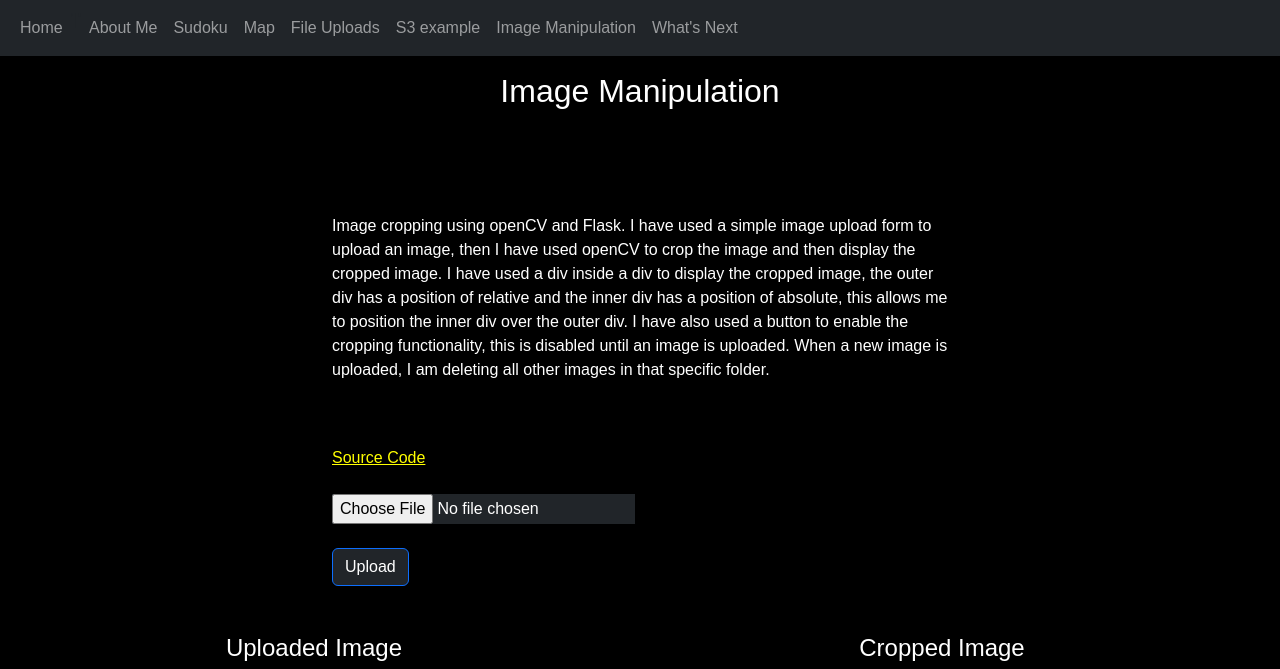
After one commit to WayneBruton/flaskPersonal, a Flask app: page /imagemanipulation in a window 1280 px wide. The commit adds this page. Shown: the top 669 px of the page. Run offline with Flask 3, Linux system fonts and the light colour scheme; parts of the project's set-up code (start-up, migrations or seed data) failed here and were passed over; some libraries are stand-ins or nearby versions.

Commit message:
2023/08/27A

```diff
--- a/website/__init__.py
+++ b/website/__init__.py
@@ -20,6 +20,7 @@ def create_app():
     app.config["SECRET_KEY"] = SECRET_KEY
     app.config["SESSION_COOKIE_SAMESITE"] = "Lax"
     app.config["SQLALCHEMY_DATABASE_URI"] = f"sqlite:///{DB_NAME}"
+    app.config['UPLOAD_FOLDER'] = 'uploads'
     db.init_app(app)
 
     # app.static_url_path = '/static'
--- a/website/static/index.css
+++ b/website/static/index.css
@@ -195,3 +195,22 @@ transform: translateY(3px);
 
   }
 }
+
+.image-container {
+  position: relative;
+  width: 100%; /* Set the width of your image container */
+
+  overflow: hidden;
+}
+
+.overlay {
+    position: absolute;
+    border: 2px dashed red;
+    width: 150px;
+    height: 150px;
+    top: 50px;
+    left: 50px;
+    pointer-events: auto;
+    z-index: 100;
+    cursor: move;
+}
--- a/website/static/index.js
+++ b/website/static/index.js
@@ -1,4 +1,7 @@
 //console.log("Hello World!");
+window.addEventListener('DOMContentLoaded', (event) => {
+  // Your JavaScript code here
+
 function btnClick(button) {
 //	console.log("Button clicked!");
 //	let classes = button.classList;
@@ -510,7 +513,7 @@ if (window.location.href.indexOf("sudoku.html") > -1) {
 	checkValues();
 }
 
-//if (window.location.href.indexOf("uploads.html") > -1 || window.location.href.indexOf("s3example.html") > -1) {
+if (window.location.href.indexOf("uploads") > -1 || window.location.href.indexOf("s3example") > -1) {
     const fileInput = document.getElementById('fileInput');
     const submitButton = document.getElementById('submitButton');
 
@@ -523,4 +526,98 @@ if (window.location.href.indexOf("sudoku.html") > -1) {
             submitButton.disabled = true;
         }
     });
-//    }
+    }
+
+
+if (window.location.href.indexOf("imagemanipulation") > -1) {
+console.log('hello');
+const overlay = document.getElementById('overlay');
+const image = document.querySelector('.image-container img');
+console.log(image.src);
+let imageName = image.src;
+let leftI, topI;
+let startX, startY, offsetX, offsetY;
+let dragging = false;
+
+image.onload = () => {
+            const width = image.naturalWidth;
+            const height = image.naturalHeight;
+
+            console.log(`Image dimensions: ${width} x ${height}`);
+        };
+
+overlay.addEventListener('mousedown', (e) => {
+    startX = e.clientX;
+    startY = e.clientY;
+    offsetX = overlay.offsetLeft;
+    offsetY = overlay.offsetTop;
+    dragging = true;
+});
+
+document.addEventListener('mousemove', (e) => {
+    if (!dragging) return;
+
+    const containerRect = image.getBoundingClientRect();
+
+    const maxX = containerRect.width - overlay.offsetWidth;
+    const maxY = containerRect.height - overlay.offsetHeight;
+
+    const deltaX = e.clientX - startX;
+    const deltaY = e.clientY - startY;
+
+    const newLeft = Math.min(Math.max(offsetX + deltaX, 0), maxX);
+    const newTop = Math.min(Math.max(offsetY + deltaY, 0), maxY);
+
+    overlay.style.left = newLeft + 'px';
+    overlay.style.top = newTop + 'px';
+//    console.log(newLeft, newTop);
+});
+
+document.addEventListener('mouseup', () => {
+	leftI = parseInt(overlay.style.left);
+     topI = parseInt(overlay.style.top);
+     console.log(leftI, topI);
+    dragging = false;
+
+    document.getElementById('sendButton').disabled = false;
+
+});
+
+document.getElementById('sendButton').addEventListener('click', () => {
+    if (leftI !== undefined && topI !== undefined) {
+        const data = {
+            imageName: imageName,
+            newLeft: leftI,
+            newTop: topI
+        };
+
+        // Send the data to your Flask server
+        fetch('/send-data-to-server', {
+            method: 'POST',
+            headers: {
+                'Content-Type': 'application/json'
+            },
+            body: JSON.stringify(data)
+        })
+        .then(response => response.json())
+        .then(data => {
+            console.log(data.success);
+            if (data.success) {
+                // Refresh the page if data.success is true
+//                location.reload();
+				window.location.href = window.location.href;
+//				console.log(data);
+            }
+            // Handle response from the server if needed
+        })
+        .catch(error => {
+            console.log(JSON.parse(error));
+            // Handle error if needed
+        });
+    }
+});
+
+}
+
+
+});
--- a/website/templates/base.html
+++ b/website/templates/base.html
@@ -27,6 +27,7 @@
 				<a class="nav-item nav-link" id="map" href="/map">Map</a>
 				<a class="nav-item nav-link" id="uploads" href="/uploads">File Uploads</a>
 				<a class="nav-item nav-link" id="s3example" href="/s3example">S3 example</a>
+				<a class="nav-item nav-link" id="imagemanipulation" href="/imagemanipulation">Image Manipulation</a>
 				<a class="nav-item nav-link" id="nextup" href="/nextup">What's Next</a>
 
 
--- /dev/null
+++ b/website/templates/image_manipulation.html
@@ -0,0 +1,64 @@
+{% extends "base.html" %}
+
+{% block title %}Image Manipulation{% endblock %}
+
+{% block content %}
+<br><br><br>
+<h2 class="text-center" style="color: white;">Image Manipulation</h2>
+
+
+<br><br>
+
+<br><br>
+<div class="row">
+	<div class="col-md-3"></div>
+	<div class="col-md-6">
+		<p style="color: white;">Image cropping using openCV and Flask. I have used a simple image upload form to upload
+			an
+			image, then I have used openCV to crop the image and then display the cropped image. I have used a div
+			inside a
+			div to display the cropped image, the outer div has a position of relative and the inner div has a position
+			of
+			absolute, this allows me to position the inner div over the outer div. I have also used a button to enable
+			the
+			cropping functionality, this is disabled until an image is uploaded. When a new image is uploaded, I am
+			deleting all other images in that specific folder.
+		</p>
+		<br><br>
+		<a href="https://github.com/WayneBruton/flaskPersonal/" target="_blank"
+		   style="color: white; text-decoration: underline; color: yellow;">Source Code</a>
+		<br><br>
+		<form method="POST" enctype="multipart/form-data">
+			<input class="text-bg-dark" type="file" name="image" id="image" accept=" .png, .jpg, .jpeg"><br><br>
+			<button type="submit" class="btn btn-primary text-bg-dark" id="submit">Upload</button>
+		</form>
+
+		<br><br>
+
+	</div>
+	<div class="col-md-3"></div>
+	<div class="row">
+		<div class="col-md-6">
+			<h4 class="text-center" style="color: white">Uploaded Image</h4>
+			<div class="image-container">
+				<img src="{{ uploaded_image }}" alt="Uploaded Image" style="width: 500px;">
+				<div id="overlay" class="overlay"></div>
+			</div>
+			<br><br>
+			<div style="display: flex; justify-content: center;">
+				<button id="sendButton" class="btn btn-primary text-bg-dark" id="crop" disabled>Crop</button>
+			</div>
+		</div>
+
+		<div class="col-md-6">
+			<h4 class="text-center" style="color: white">Cropped Image</h4>
+			<img src="{{ cropped_image }}" alt="Cropped Image" style="width: 500px;">
+		</div>
+
+	</div>
+</div>
+
+<br><br>
+
+
+{% endblock %}
--- a/website/templates/s3example.html
+++ b/website/templates/s3example.html
@@ -1,6 +1,6 @@
 {% extends "base.html" %}
 
-{% block title %}About{% endblock %}
+{% block title %}S3Upload{% endblock %}
 
 {% block content %}
 <div class="container-fluid" style="margin-top: 45px;">
--- a/website/templates/uploads.html
+++ b/website/templates/uploads.html
@@ -1,6 +1,6 @@
 {% extends "base.html" %}
 
-{% block title %}About{% endblock %}
+{% block title %}Uploads{% endblock %}
 
 {% block content %}
 <div class="container-fluid" style="margin-top: 45px;">
--- a/website/views.py
+++ b/website/views.py
@@ -1,8 +1,8 @@
 import os
-
+import cv2
 import folium
-from flask import (Blueprint, render_template, request, jsonify, render_template_string, send_from_directory, url_for,
-                   redirect, send_file, flash)
+from flask import (Blueprint, render_template, request, jsonify, render_template_string, url_for,
+                   redirect, send_file, flash, send_from_directory)
 from werkzeug.utils import secure_filename
 from datetime import datetime
 from . import db
@@ -16,12 +16,11 @@ load_dotenv()
 
 views = Blueprint("views", __name__)
 
-ALLOWED_EXTENSIONS = set(['png', 'jpg', 'jpeg', 'pdf'])
+ALLOWED_EXTENSIONS = {'png', 'jpg', 'jpeg', 'pdf'}
 
 bucket_name = "eccentrictoadperfectstaffbucket"
 
 
-# https://eccentrictoadperfectstaffbucket.s3.eu-west-2.amazonaws.com/
 def allowed_file(filename):
     return '.' in filename and filename.rsplit('.', 1)[1].lower() in ALLOWED_EXTENSIONS
 
@@ -106,72 +105,68 @@ def map():
     script = m.get_root().script.render()
 
     return render_template_string('''
-    <!DOCTYPE html>
-    <html>
-    <head>
-        <meta charset="utf-8" />
-        <title>Folium</title>
-
-
-	    <link rel="icon" href="{{ url_for('static', filename='favicon-32x32.png') }}" type="image/png">
-	    <link rel="icon" href="{{ url_for('static', filename='favicon-16x16.png') }}" type="image/png">
-	    <script type="text/javascript" src="{{ url_for('static', filename='index.js') }}"></script>
-        {{ header|safe }}
-        <link href="https://cdn.jsdelivr.net/npm/bootstrap@5.3.1/dist/css/bootstrap.min.css" rel="stylesheet"
-	      integrity="sha384-4bw+/aepP/YC94hEpVNVgiZdgIC5+VKNBQNGCHeKRQN+PtmoHDEXuppvnDJzQIu9" crossorigin="anonymous">
-	      <link rel="stylesheet" type="text/css" href="{{ url_for('static', filename='index.css') }}">
-    </head>
-
-    <body class="body">
-        <nav class="navbar navbar-expand-lg navbar-dark bg-dark fixed-top navMap">
-	        <div class="container-fluid">
-		        <button class="navbar-toggler" type="button" data-bs-toggle="collapse" data-bs-target="#navbar">
-			        <span class="navbar-toggler-icon"></span>
-		        </button>
-		        <div class="collapse navbar-collapse" id="navbar">
-			        <div class="navbar-nav">
-                        <a class="nav-item nav-link mapA" id="home" href="/">Home</a>
-                        <a class="nav-item nav-link mapA" id="index" href="/index">About Me</a>
-                        <a class="nav-item nav-link mapA" id="sudoku" href="/sudoku">Sudoku</a>
-                        <a class="nav-item nav-link mapA" id="sudoku" href="/map">Map</a>
-                        <a class="nav-item nav-link mapA" id="uploads" href="/uploads">File Uploads</a>
-                        <a class="nav-item nav-link mapA" id="s3example" href="/s3example">S3 example</a>
-                        <a class="nav-item nav-link mapA" id="nextup" href="/nextup">What's Next</a>
-			        </div>
-		        </div>
-	        </div>
-        </nav>
-        <br><br><br>
-        <h2 class="text-center" style="margin-top: 20px; color: white;">Folium Example</h2>
-
-        <div class="row">
+<!DOCTYPE html>
+<html>
+<head>
+    <meta charset="utf-8" />
+    <title>Folium</title>
+    <link rel="icon" href="{{ url_for('static', filename='favicon-32x32.png') }}" type="image/png">
+    <link rel="icon" href="{{ url_for('static', filename='favicon-16x16.png') }}" type="image/png">
+    <script type="text/javascript" src="{{ url_for('static', filename='index.js') }}"></script>
+    {{ header|safe }}
+    <link href="https://cdn.jsdelivr.net/npm/bootstrap@5.3.1/dist/css/bootstrap.min.css" rel="stylesheet"
+          integrity="sha384-4bw+/aepP/YC94hEpVNVgiZdgIC5+VKNBQNGCHeKRQN+PtmoHDEXuppvnDJzQIu9" crossorigin="anonymous">
+    <link rel="stylesheet" type="text/css" href="{{ url_for('static', filename='index.css') }}">
+</head>
+<body class="body">
+    <nav class="navbar navbar-expand-lg navbar-dark bg-dark fixed-top navMap">
+        <div class="container-fluid">
+            <button class="navbar-toggler" type="button" data-bs-toggle="collapse" data-bs-target="#navbar">
+            <span class="navbar-toggler-icon"></span>
+            </button>
+            <div class="collapse navbar-collapse" id="navbar">
+                <div class="navbar-nav">
+                    <a class="nav-item nav-link mapA" id="home" href="/">Home</a>
+                    <a class="nav-item nav-link mapA" id="index" href="/index">About Me</a>
+                    <a class="nav-item nav-link mapA" id="sudoku" href="/sudoku">Sudoku</a>
+                    <a class="nav-item nav-link mapA" id="sudoku" href="/map">Map</a>
+                    <a class="nav-item nav-link mapA" id="uploads" href="/uploads">File Uploads</a>
+                    <a class="nav-item nav-link mapA" id="s3example" href="/s3example">S3 example</a>
+                    <a class="nav-item nav-link mapA" id="nextup" href="/nextup">What's Next</a>
+                </div>
+            </div>
+        </div>
+    </nav>
+    <br><br><br>
+    <h2 class="text-center" style="margin-top: 20px; color: white;">Folium Example</h2>
+    <div class="row">
+        <div class="col-md-2"></div>
+        <div class="col-md-8" style="margin-top: 30px;">
+            <br>
+            <br>
+            <a class="text-center" href="https://github.com/WayneBruton/flaskPersonal/" target="_blank" style="color:
+            white; text-decoration: underline; color: yellow; font-size: 16px;">Source Code</a>
+            <br>
+            <br>
+            <p class="text-center" style="margin-top: 30px; color: white; font-size: 15px;">Just a simple Folium
+            Example with hardcoded coordinates & markers, this could easily be very interactive where the user can
+            enter their own coordinates and place their own markers (perhaps branch locations, places of interest,
+            clients etc. <br />
+            <br />
+            <strong>ISSUES TO SORT:</strong> Folium it appears uses a different version of bootstrap, as result the
+            NavBar looks slightly different, I will sort it eventually.
+            </p>
+        </div>
             <div class="col-md-2"></div>
-            <div class="col-md-8" style="margin-top: 30px;">
-            <br>
-        <br>
-        <a class="text-center" href="https://github.com/WayneBruton/flaskPersonal/" target="_blank" style="color: white; text-decoration: underline; color: yellow; font-size: 16px;">Source Code</a>
-        <br>
-        <br>
-        <p class="text-center" style="margin-top: 30px; color: white; font-size: 15px;">Just a simple Folium Example with hardcoded
-        coordinates & markers, this could easily be very interactive where the user can enter their own coordinates and
-        place their own markers (perhaps branch locations, places of interest, clients etc. <br />
-        <br />
-        <strong>ISSUES TO SORT:</strong> Folium it appears uses a different version of bootstrap, as result the NavBar
-        looks slightly different, I will sort it eventually.
-        </p>
-        </div>
-        <div class="col-md-2"></div>
         </div>
         {{ body_html | safe }}
         <div class="row" style="margin-top: 30px;">
-            <div class="col"></div>
-            </div>
+        <div class="col"></div>
+        </div>
     <script type="text/javascript">
     {{ script | safe }}
     </script>
-
-    </body>
-
+</body>
     ''', header=header, body_html=body_html, script=script)
 
 
@@ -183,8 +178,6 @@ def sudoku():
 @views.route("/solve-sudoku", methods=["POST"])
 def solve_sudoku():
     data = request.get_json()
-    # print("data",data)
-    # global grid
     grid = [
         [0, 0, 0, 0, 0, 0, 0, 0, 0],
         [0, 0, 0, 0, 0, 0, 0, 0, 0],
@@ -197,19 +190,14 @@ def solve_sudoku():
         [0, 0, 0, 0, 0, 0, 0, 0, 0],
     ]
 
-    # print(grid)
-
     for btn in data:
         btn["value"] = int(btn["value"])
         grid_row = btn["id"].replace("btn", "")[0]
         grid_cell = btn["id"].replace("btn", "")[1]
         grid[int(grid_row)][int(grid_cell)] = btn["value"]
 
-    print("grid", grid)
-
     solved = solve(grid)
 
-    print("SOLVED", solved)
     solved_data = []
     for row_index, row in enumerate(solved):
         # print( row_index)
@@ -222,42 +210,6 @@ def solve_sudoku():
     return jsonify(solved_data)
 
 
-def possible(grid, row, column, number):
-    # Is the number appearing in the given row?
-    for i in range(0, 9):
-        if grid[row][i] == number:
-            return False
-    # Is the number appearing in the given column?
-    for i in range(0, 9):
-        if grid[i][column] == number:
-            return False
-    # Is the number appearing in the given square?
-    x0 = (column // 3) * 3
-    y0 = (row // 3) * 3
-    for i in range(0, 3):
-        for j in range(0, 3):
-            if grid[y0 + i][x0 + j] == number:
-                return False
-    return True
-
-
-def solve(grid):
-    for row in range(0, 9):
-        for column in range(0, 9):
-            if grid[row][column] == 0:
-                for number in range(1, 10):
-                    if possible(grid, row, column, number):
-                        grid[row][column] = number
-                        if solve(grid) is not None:  # Capture the return value
-                            return grid
-                        grid[row][column] = 0
-                return
-    return grid
-
-
-# @views.route("/map")
-# def map():
-#     return render_template("map.html", map=m._repr_html_())
 @views.route("/nextup")
 def nextup():
     return render_template("nextup.html")
@@ -303,8 +255,8 @@ def s3example():
 
 @views.route("/delete_file/<id>/<filename>")
 def delete_file(id, filename):
-    print("filename", filename)
-    print("id", id)
+    # print("filename", filename)
+    # print("id", id)
     AWS_ACCESS_KEY_ID = os.getenv("AWS_ACCESS_KEY_ID")
     AWS_SECRET_ACCESS_KEY = os.getenv("AWS_SECRET_ACCESS_KEY")
     s3 = boto3.client(
@@ -317,3 +269,149 @@ def delete_file(id, filename):
     db.session.delete(file)
     db.session.commit()
     return redirect(url_for("views.s3example"))
+
+
+@views.route("/imagemanipulation", methods=["GET", "POST"])
+def imagemainpulation():
+    global image_name
+    if request.method == "POST":
+        # delete all files in uploads folder
+        files = os.listdir("website/uploads")
+        for file in files:
+            os.remove(f"website/uploads/{file}")
+        if 'image' not in request.files:
+            return redirect(request.url)
+        doc = request.files["image"]
+        if doc.filename == '':
+            return redirect(request.url)
+
+        if doc and allowed_file(doc.filename):
+            fileName = secure_filename(doc.filename)
+            fileName = f"{fileName.rsplit('.')[0]}_{datetime.now()}.{fileName.rsplit('.', 1)[1]}"
+            doc.save(os.path.join("website/uploads", fileName))
+            # print("File Saved")
+            uploaded_img = url_for('views.uploaded_image', filename=fileName)
+
+            if os.path.isfile("website/uploads/cropped_image.jpg"):
+                cropped_img1 = url_for('views.cropped_image', filename='cropped_image.jpg')
+
+            else:
+                cropped_img1 = None
+
+            # print("uploaded_image", uploaded_img)
+            flash("File Uploaded", category="success")
+
+            return render_template("image_manipulation.html",
+                                   uploaded_image=uploaded_img, cropped_image=cropped_img1)
+
+    # check if the file cropped_image.jpg is in the uploads folder, if yes, do the following: cropped_img1 = url_for(
+    # 'views.cropped_image', filename='cropped_image.jpg') else set cropped_img1 = None
+    if os.path.isfile("website/uploads/cropped_image.jpg"):
+        cropped_img1 = url_for('views.cropped_image', filename='cropped_image.jpg')
+        uploaded_img = url_for('views.uploaded_image', filename=image_name)
+
+
+    else:
+        cropped_img1 = None
+        uploaded_img = None
+        # delete all files in uploads folder
+        files = os.listdir("website/uploads")
+        for file in files:
+            os.remove(f"website/uploads/{file}")
+
+    return render_template("image_manipulation.html", uploaded_image=uploaded_img, cropped_image=cropped_img1)
+
+
+@views.route("/uploaded_image/<filename>")
+def uploaded_image(filename):
+    print("filename", filename)
+    return send_from_directory("uploads", filename)
+
+
+image_name = ""
+
+
+@views.route('/send-data-to-server', methods=['POST'])
+def send_data_to_server():
+    global image_name
+    data = request.json
+    image_name = data['imageName']
+    new_left = data['newLeft']
+    new_top = data['newTop']
+
+    image_name = image_name.replace("%20", " ")
+    image_name = image_name.rsplit("/", 1)[-1]
+
+    image = cv2.imread(f"website/uploads/{image_name}")
+    height = image.shape[0]
+    width = image.shape[1]
+
+    scaling_factor = width / 500  # Scaling factor from displayed image to actual image
+
+    overlay_left_on_actual_image = new_left * scaling_factor
+    overlay_top_on_actual_image = new_top * scaling_factor
+
+    crop_width = int(150 * scaling_factor)  # Width of the cropping rectangle
+    crop_height = int(150 * scaling_factor)  # Height of the cropping rectangle
+
+    # Calculate the cropping rectangle coordinates
+    crop_x = int(max(overlay_left_on_actual_image, 0))
+    crop_y = int(max(overlay_top_on_actual_image, 0))
+
+    # Calculate the right and bottom coordinates of the cropping rectangle
+    crop_right = int(min(crop_x + crop_width, width))  # Limit to image width
+    crop_bottom = int(min(crop_y + crop_height, height))  # Limit to image height
+
+    cropped_img = image[crop_y:crop_bottom, crop_x:crop_right]
+    cv2.imwrite('website/uploads/cropped_image.jpg', cropped_img)
+
+    flash("Image Cropped", category="success")
+
+    print("Good So Far")
+
+    try:
+        return jsonify({'success': True})
+    except Exception as e:
+        print("Error:", e)
+        return jsonify({'success': False})
+
+
+@views.route("/cropped_image/<filename>")
+def cropped_image(filename):
+    # print("filename", filename)
+    # filename = filename.split("/")[1]
+    # print("filename", filename)
+    return send_from_directory("uploads", filename)
+
+
+def possible(grid, row, column, number):
+    # Is the number appearing in the given row?
+    for i in range(0, 9):
+        if grid[row][i] == number:
+            return False
+    # Is the number appearing in the given column?
+    for i in range(0, 9):
+        if grid[i][column] == number:
+            return False
+    # Is the number appearing in the given square?
+    x0 = (column // 3) * 3
+    y0 = (row // 3) * 3
+    for i in range(0, 3):
+        for j in range(0, 3):
+            if grid[y0 + i][x0 + j] == number:
+                return False
+    return True
+
+
+def solve(grid):
+    for row in range(0, 9):
+        for column in range(0, 9):
+            if grid[row][column] == 0:
+                for number in range(1, 10):
+                    if possible(grid, row, column, number):
+                        grid[row][column] = number
+                        if solve(grid) is not None:  # Capture the return value
+                            return grid
+                        grid[row][column] = 0
+                return
+    return grid
```
Also changed, not shown: website/templates/success.html (added, +9 -0 lines), instance/eccentric.db, website/uploads/IMG_7050_2023-08-27 09:58:37.260390.jpeg (added), website/uploads/cropped_image.jpg (added).
